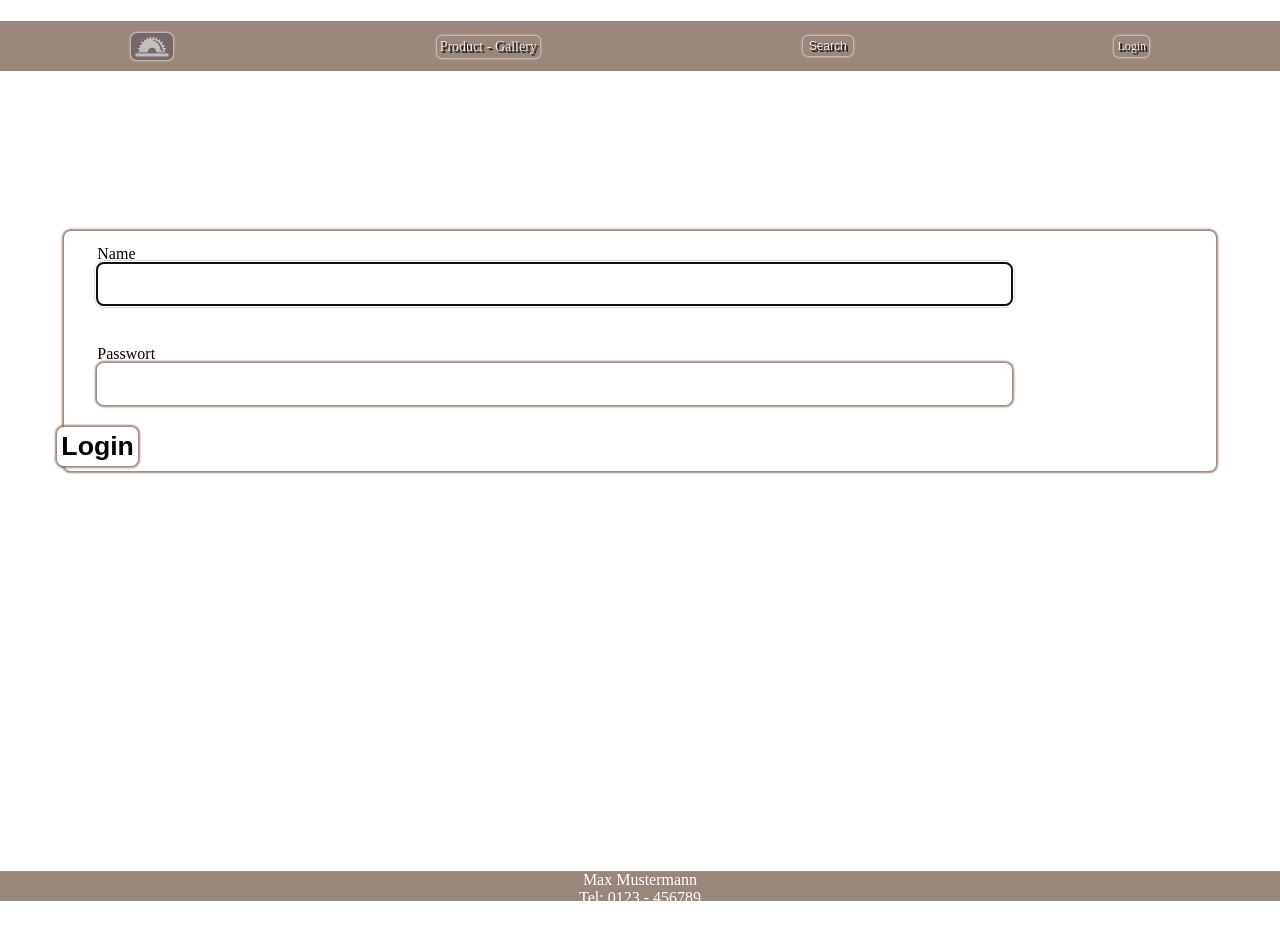
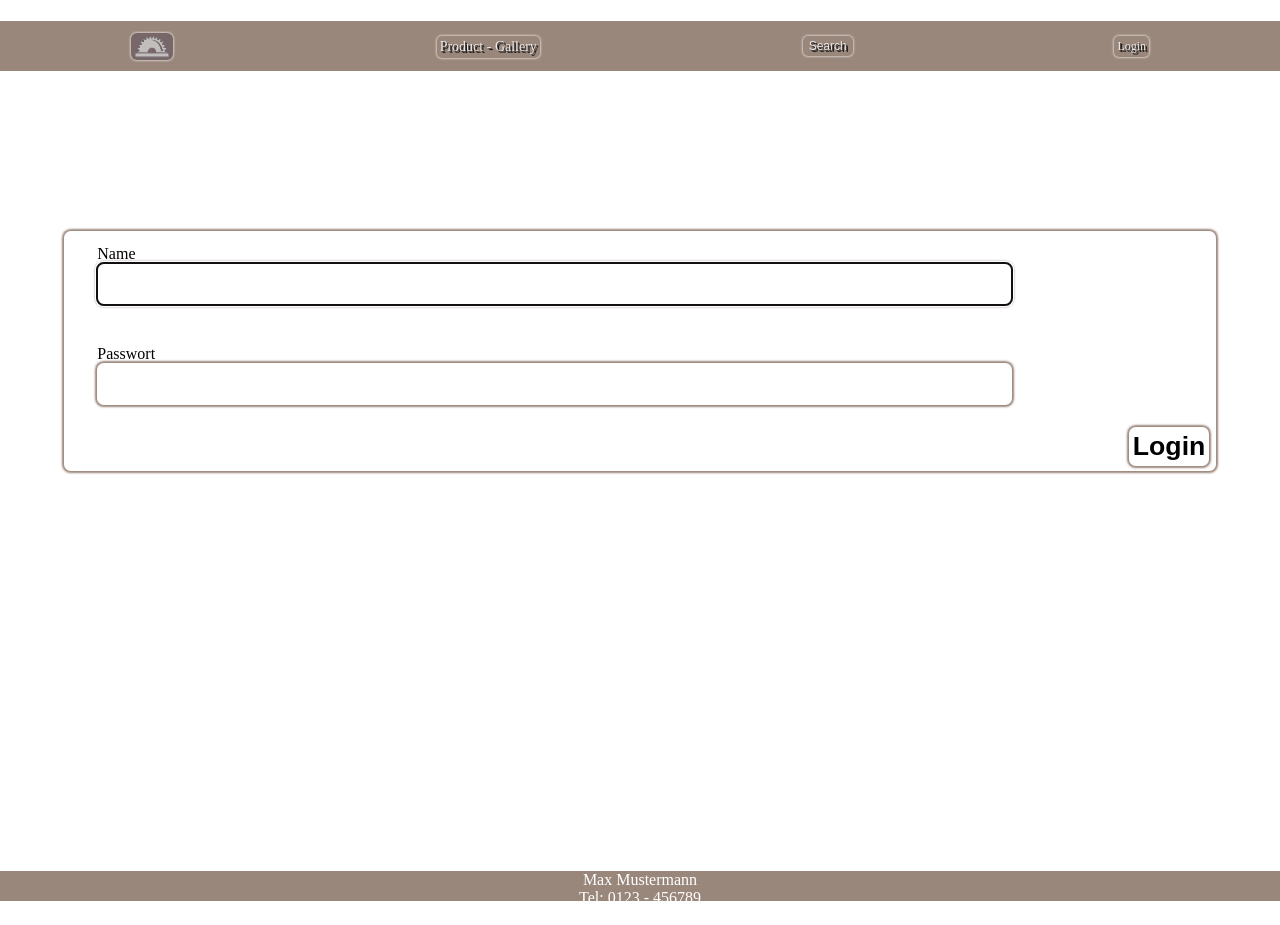
Before and after one commit to DunjaWohlers/product-gallery, a React (Create React App) app in the folder frontend/: page /login in a window 1280 px wide. Built offline with nearby package versions, Linux system fonts and the light colour scheme; no server answers.

Commit message:
graphical fix,

```diff
--- a/frontend/src/site/Login.tsx
+++ b/frontend/src/site/Login.tsx
@@ -30,6 +30,7 @@ export default function Login(
                         autoFocus
                         placeholder={""}
                         name={"name"}
+                        defaultValue={""}
                         autoComplete={"off"}
                         type="text"
                         value={username}
@@ -41,6 +42,7 @@ export default function Login(
                     <input type="password"
                            autoComplete={"off"}
                            placeholder={""}
+                           defaultValue={""}
                            name={"password"}
                            value={password}
                            onChange={(e) => setPassword(e.target.value)}
--- a/frontend/src/site/login.css
+++ b/frontend/src/site/login.css
@@ -36,6 +36,7 @@
 }
 
 .login button {
+    float: right;
     font-size: 20pt;
     position: relative;
     color: black;
```
